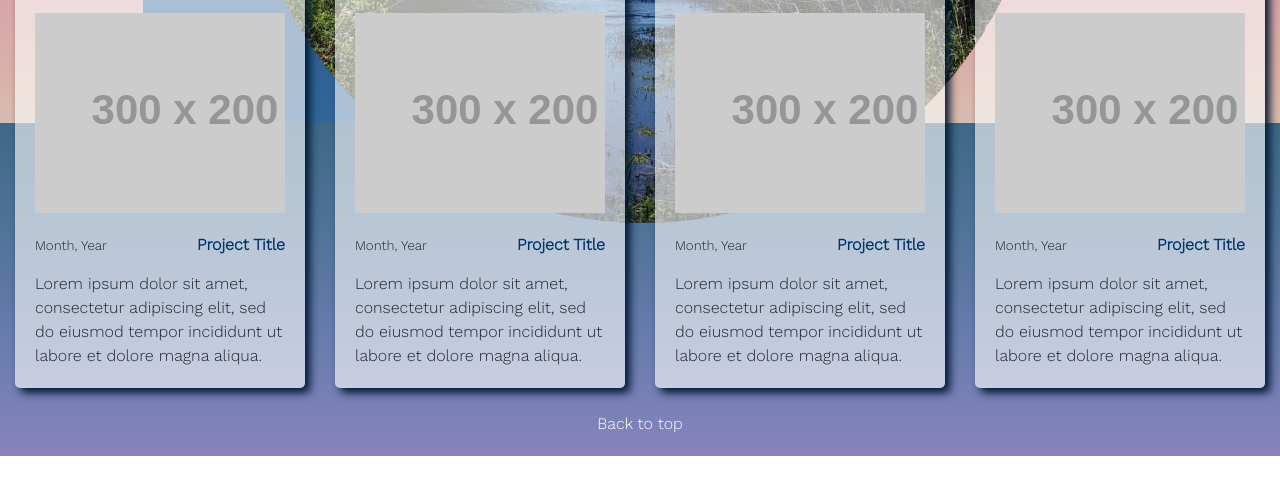
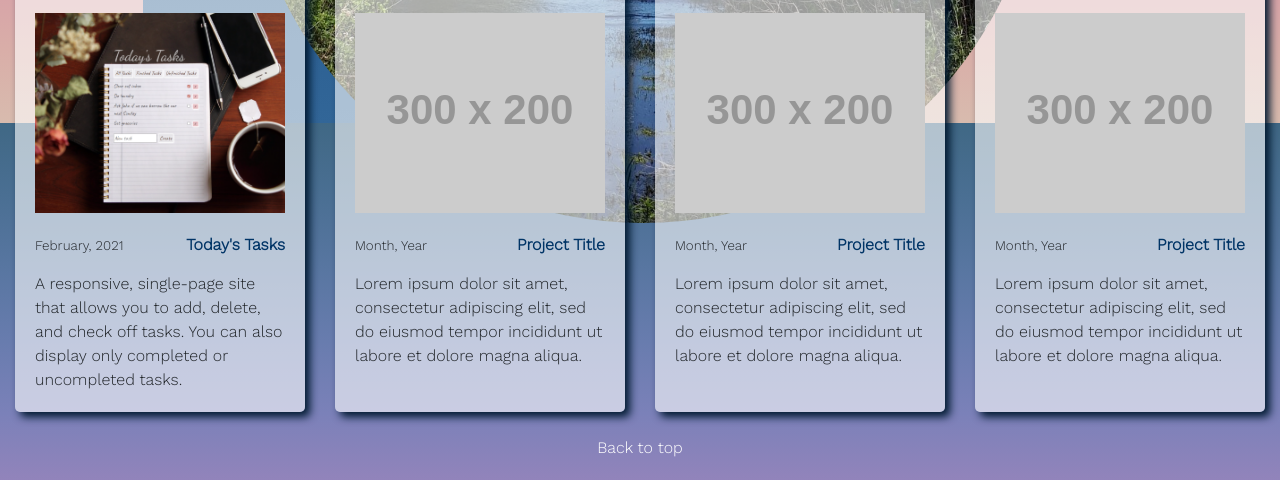
Before and after one commit to CortniFernandez/Portfolio, a plain HTML site: page index.html in a window 1280 px wide. Shown: the part 677-1157 px from the top of the page. Before the commit the page ends 1133 px from the top, so only its background shows below. Drawn offline with nearby package versions, Linux system fonts and the light colour scheme; placeholder pictures from the web are drawn by us; a web font is replaced by a local one.

Commit message:
Added Today's Tasks site into portfolio section

```diff
--- a/index.html
+++ b/index.html
@@ -52,14 +52,14 @@
           <div class="port-mat-box">
             <div class="row">
               <div class="col-6 col-12">
-                <div class="port-img img-fluid">
+                <div class="port-img img-fluid" id="todays-tasks">
                 </div>
               </div>
               <div class="col-6 col-12">
                 <div class="port-desc">
-                  <p class="port-date">Month, Year</p>
-                  <a href="#" class="port-title font-weight-bold">Project Title</a>
-                  <p>Lorem ipsum dolor sit amet, consectetur adipiscing elit, sed do eiusmod tempor incididunt ut labore et dolore magna aliqua.</p>
+                  <p class="port-date">February, 2021</p>
+                  <a href="https://todays-tasks.netlify.app/" class="port-title font-weight-bold">Today's Tasks</a>
+                  <p>A responsive, single-page site that allows you to add, delete, and check off tasks. You can also display only completed or uncompleted tasks.</p>
                 </div>
               </div>
             </div>
--- a/style.css
+++ b/style.css
@@ -291,8 +291,12 @@ h1 {
   height: 200px;
   background-image: url("https://via.placeholder.com/300x200");
   background-size: cover;
+  background-position: center;
   background-repeat: no-repeat;
   margin: 20px 20px 0 20px;
+}
+#todays-tasks {
+  background-image: url("./images/todays-tasks-thumb.png");
 }
 .port-date {
   display: inline-block;
```
Also changed, not shown: images/todays-tasks-thumb.png (added).
